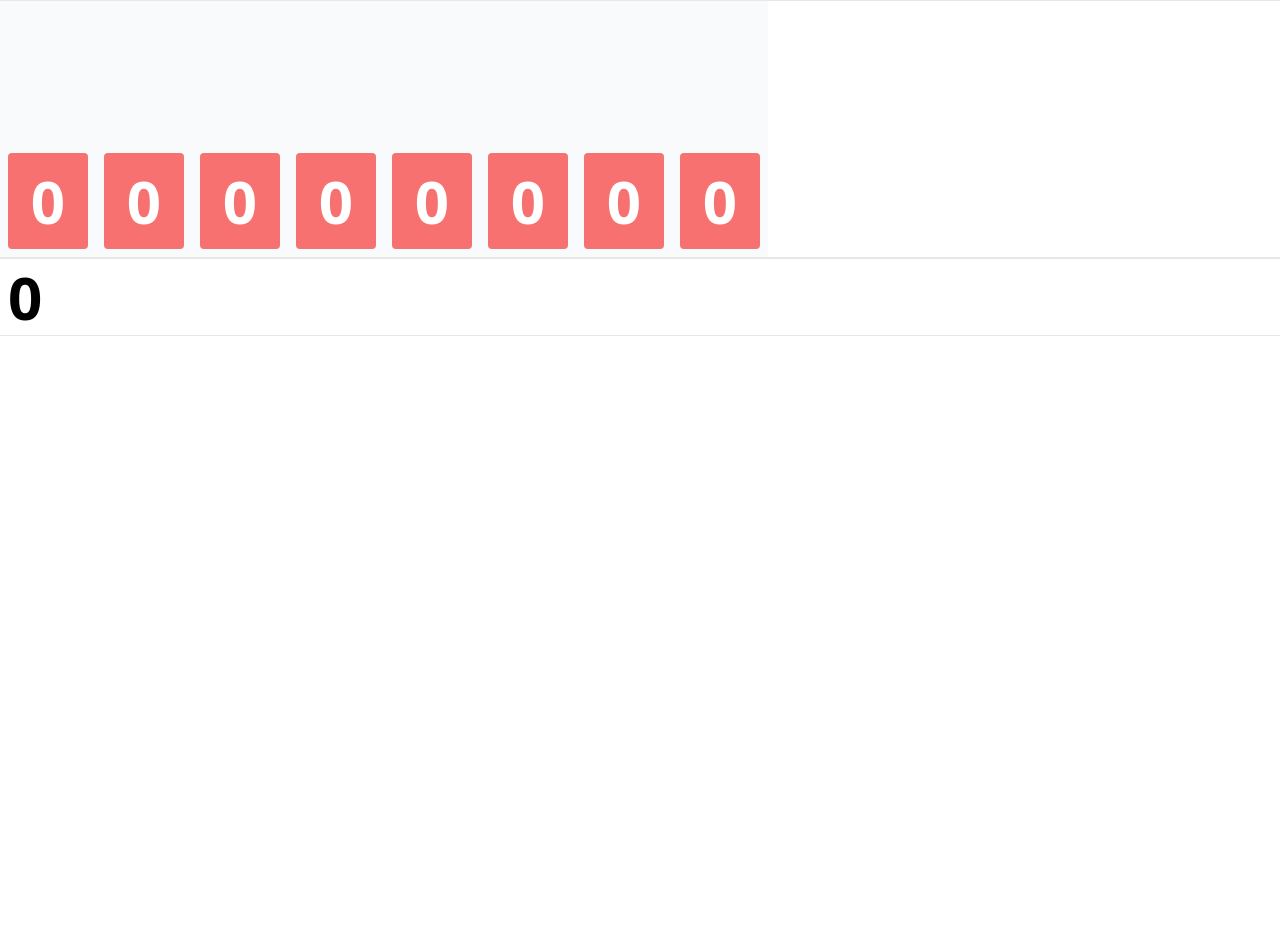
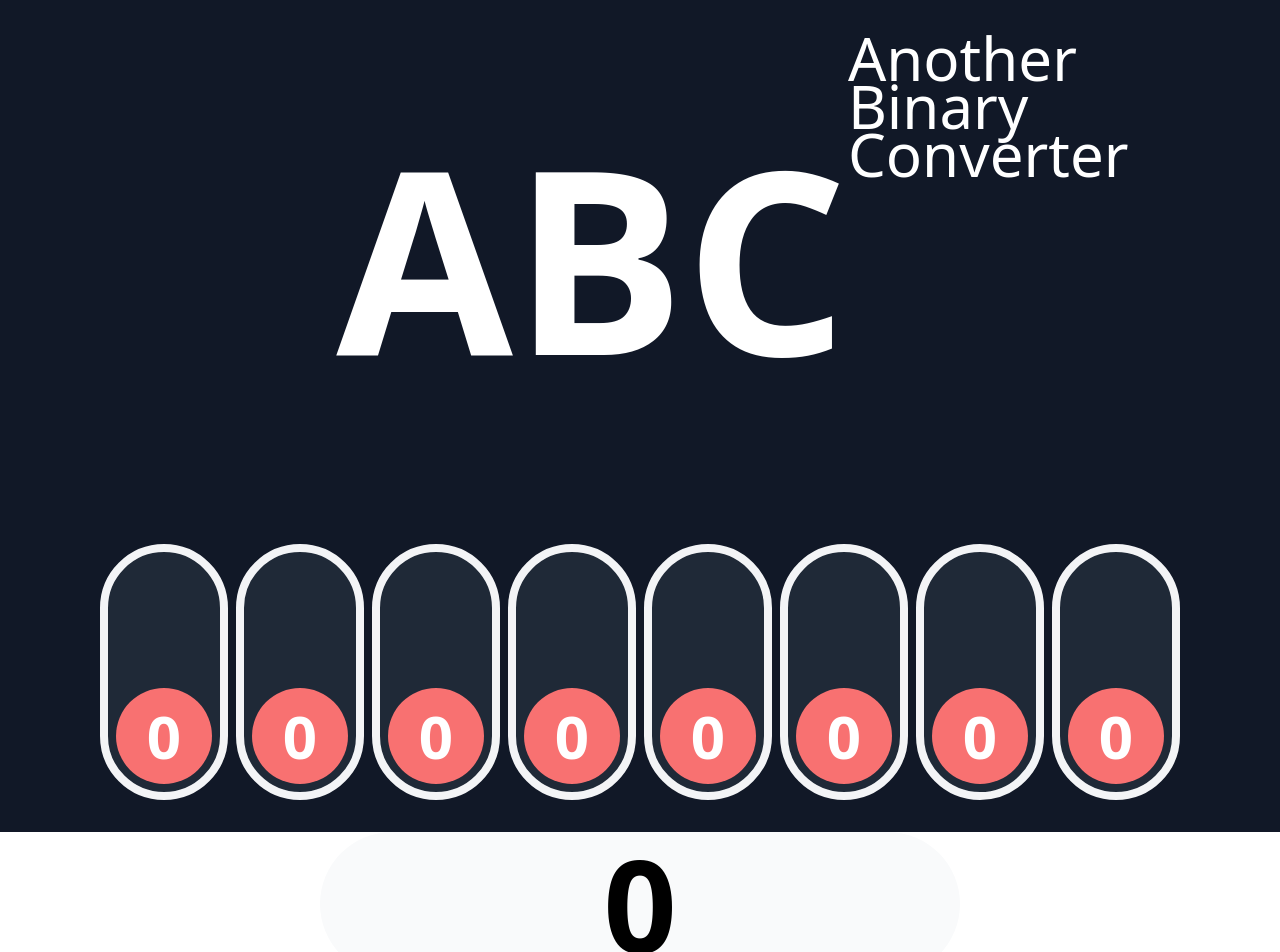
Before and after one commit to jensen/another-binary-converter, a React (Create React App) app: page / in a window 1280 px wide. Shown: the top 952 px of the page. Before the commit the page ends 800 px from the top, so only its background shows below. Built offline with nearby package versions, Linux system fonts and the light colour scheme.

Commit message:
Clean up visually and refactor code

```diff
--- a/src/components/BinarySwitch.tsx
+++ b/src/components/BinarySwitch.tsx
@@ -1,5 +1,6 @@
-import { useState } from "react";
 import classnames from "classnames";
+
+import useToggle from "hooks/useToggle";
 
 export interface IBinarySwitch {
   position?: number;
@@ -8,39 +9,37 @@ export interface IBinarySwitch {
 }
 
 const BinarySwitch = (props: IBinarySwitch) => {
-  const [on, toggle] = useState(false);
+  const { on, off } = props;
 
-  const onClick = () => {
-    const cb = on ? props.off : props.on;
-
-    if (cb) {
-      cb();
-    }
-
-    toggle((prev: boolean) => !prev);
-  };
+  const { toggle, onToggle } = useToggle({ on, off });
 
   return (
     <div
-      className={classnames("flex flex-col", "w-24 h-64", "p-2", "bg-gray-50")}
+      className={classnames(
+        "flex flex-col",
+        "h-64 p-2",
+        "border-8 border-gray-100",
+        "rounded-full shadown:md",
+        "bg-gray-800"
+      )}
+      onClick={onToggle}
       data-testid={`binary-switch-${props.position}`}
     >
       <div
         className={classnames(
           "flex justify-center items-center",
-          "w-full h-24",
-          "rounded hover:cursor-pointer",
-          { "bg-green-400": on === true, "bg-red-400": on === false },
+          "w-24 h-24",
+          "rounded-full hover:cursor-pointer",
+          { "bg-green-400": toggle === true, "bg-red-400": toggle === false },
           {
             transform: true,
             "duration-300 ease-in-out": true,
-            "translate-y-36": on === false,
+            "translate-y-32": toggle === false,
           }
         )}
-        onClick={onClick}
       >
         <span className="text-white text-6xl font-bold select-none">
-          {on ? "1" : "0"}
+          {toggle ? "1" : "0"}
         </span>
       </div>
     </div>
--- a/src/components/Converter.tsx
+++ b/src/components/Converter.tsx
@@ -1,6 +1,9 @@
 import React, { useState } from "react";
 import classnames from "classnames";
-import BinarySwitch, { IBinarySwitch } from "components/BinarySwitch";
+
+import BinarySwitch from "components/BinarySwitch";
+import Decimal from "components/Decimal";
+import Title from "components/Title";
 
 interface IPanel {
   on: (position: number) => void;
@@ -18,8 +21,9 @@ const Panel = (props: React.PropsWithChildren<IPanel>) => {
       throw new Error("Use a BinarySwitch as a child of the Panel");
     }
 
-    if ((child as React.ReactElement).props) {
+    if (React.isValidElement(child)) {
       const position = total - index - 1;
+
       return React.cloneElement(child as React.ReactElement, {
         ...(child as React.ReactElement).props,
         position,
@@ -31,19 +35,15 @@ const Panel = (props: React.PropsWithChildren<IPanel>) => {
     return child;
   });
 
-  return <div className="flex border-t border-b">{switches}</div>;
-};
-
-interface IDecimal {
-  value: number;
-}
-
-const Decimal = (props: IDecimal) => {
   return (
-    <div className="border-t border-b p-2">
-      <span className="text-6xl font-bold" data-testid="decimal-result">
-        {props.value}
-      </span>
+    <div
+      className={classnames(
+        "flex justify-center space-x-2",
+        "p-8",
+        "bg-gray-900"
+      )}
+    >
+      {switches}
     </div>
   );
 };
@@ -57,7 +57,8 @@ const Converter = () => {
     setDecimal((prev) => prev - Math.pow(2, position));
 
   return (
-    <>
+    <main className="h-full bg-gray-900">
+      <Title />
       <Panel on={on} off={off}>
         <BinarySwitch />
         <BinarySwitch />
@@ -68,8 +69,10 @@ const Converter = () => {
         <BinarySwitch />
         <BinarySwitch />
       </Panel>
-      <Decimal value={decimal} />{" "}
-    </>
+      <section className="flex justify-center">
+        <Decimal value={decimal} />
+      </section>
+    </main>
   );
 };
 
--- /dev/null
+++ b/src/components/Decimal.tsx
@@ -0,0 +1,24 @@
+import classnames from "classnames";
+
+interface IDecimal {
+  value: number;
+}
+
+const Decimal = (props: IDecimal) => {
+  return (
+    <div
+      className={classnames(
+        "flex justify-center",
+        "w-1/2 p-2",
+        "rounded-full shadown:md select-none",
+        "bg-gray-50"
+      )}
+    >
+      <span className="text-9xl font-bold" data-testid="decimal-result">
+        {props.value}
+      </span>
+    </div>
+  );
+};
+
+export default Decimal;
--- /dev/null
+++ b/src/components/Title.tsx
@@ -0,0 +1,16 @@
+import classnames from "classnames";
+
+const Title = () => {
+  return (
+    <div className={classnames("flex justify-center", "w-full px-24 py-16")}>
+      <span className="text-main-title font-black text-white select-none">
+        ABC
+      </span>
+      <sup className="text-6xl w-24 leading-xtight font-light text-white select-none">
+        Another Binary Converter
+      </sup>
+    </div>
+  );
+};
+
+export default Title;
--- /dev/null
+++ b/src/hooks/useToggle.ts
@@ -0,0 +1,29 @@
+import { useState } from "react";
+
+interface IUseToggle {
+  on?: () => void;
+  off?: () => void;
+}
+
+const useToggle = ({ on, off }: IUseToggle) => {
+  if (!on || !off) throw new Error("on or off callback not declared");
+
+  const [value, setValue] = useState(false);
+
+  const onToggle = () => {
+    const cb = value ? off : on;
+
+    if (cb) {
+      cb();
+    }
+
+    setValue((prev: boolean) => !prev);
+  };
+
+  return {
+    toggle: value,
+    onToggle,
+  };
+};
+
+export default useToggle;
--- a/src/index.css
+++ b/src/index.css
@@ -2,15 +2,8 @@
 @tailwind components;
 @tailwind utilities;
 
-.moveAnim {
-  animation: moveAnim 1s alternate 1;
+html,
+body,
+#root {
+  height: 100%;
 }
-
-@keyframes moveAnim {
-  from {
-    flex: none;
-  }
-  to {
-    flex: 1;
-  }
-}
--- a/tailwind.config.js
+++ b/tailwind.config.js
@@ -2,7 +2,14 @@ module.exports = {
   purge: ["./src/**/*.{js,jsx,ts,tsx}", "./public/index.html"],
   darkMode: false, // or 'media' or 'class'
   theme: {
-    extend: {},
+    extend: {
+      fontSize: {
+        "main-title": "16rem",
+      },
+      lineHeight: {
+        xtight: "0.8",
+      },
+    },
   },
   variants: {
     extend: {},
```
